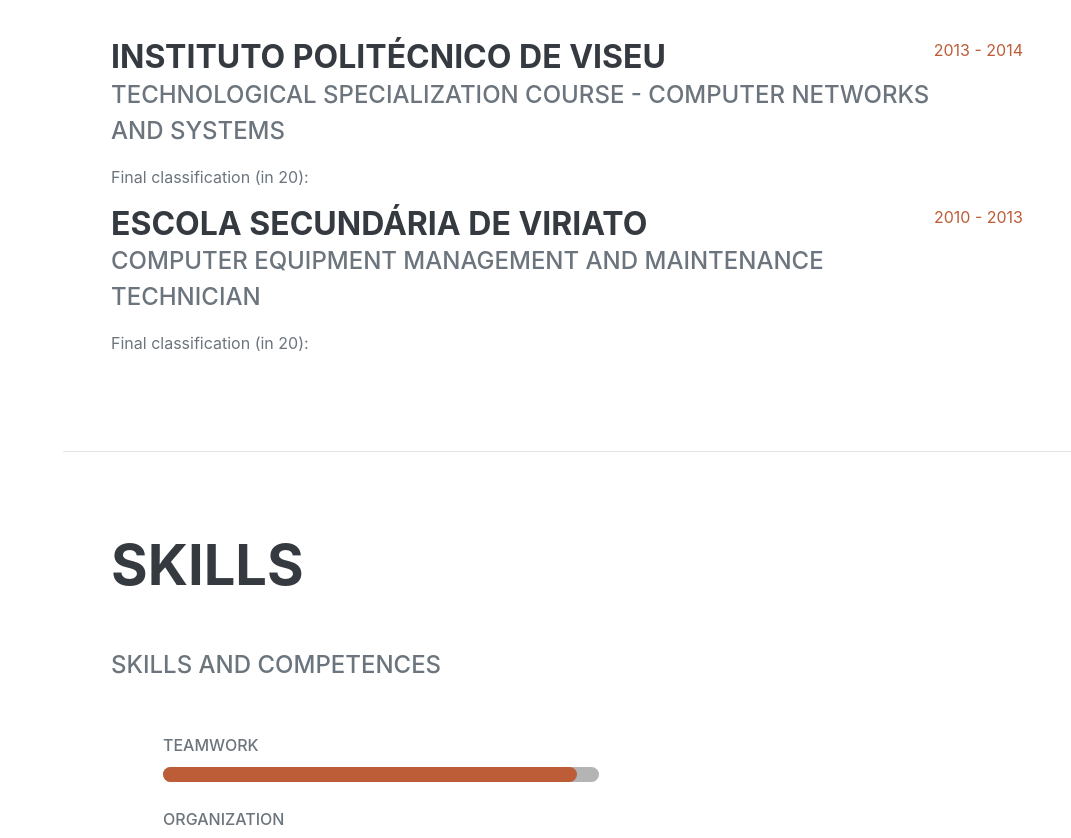
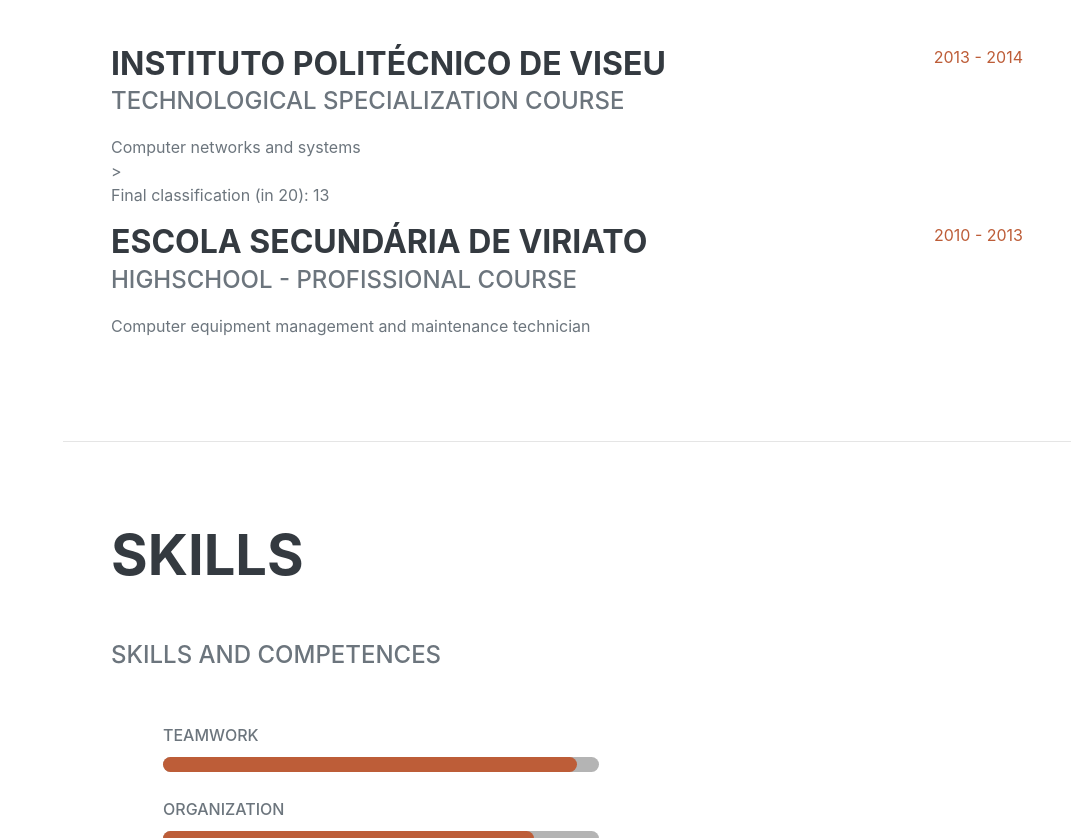
Before and after one commit to TXavierLopes/txavierlopes.github.io, a plain HTML site: page index.html in a window 1280 px wide. Shown: the part 2505-3343 px from the top of the page, without its empty margins (209-1280 px from the left). Drawn offline with nearby package versions, Linux system fonts and the light colour scheme; a web font is replaced by a local one.

Commit message:
Update index.html

```diff
--- a/index.html
+++ b/index.html
@@ -63,7 +63,7 @@
                 <p class="lead mb-5">I was born in 1995, in a small town in the canton of Valais, in switzerland, and I emigrated to Viseu, Portugal in 2004. From an early age, I gained a huge interest for the IT world, I´m always on watch for new technologies and how the computer market evolves in order to satisfy my curiosity and learn more.  <br><br>
 
                My academic career has always been connected to the computer engineering. In high school, I finished the course of "Maintenance and Repair of Computer Equipment", consequently I proceeded a Technological Specialization course of "Computer Networks and Systems" at the Instituto Politécnico de Viseu, where i also took and finished recently my licenciate degree of "Computer Science and Engineering".  <br><br>
-                    All the work and projects that I collected while I was studying, allowed me to grown professionally and gaining good work practice and A strong work ethic. <br> <br>
+                    All the work and projects that I collected while I was studying, allowed me to grown professionally and gaining good work practice and a strong work ethic. <br> <br>
                         As i <b>recently graduated</b>, i am currently looking for an opportunity to enter the world of <b>work with an IT job</b> in the region of Viseu.</p>
 
                 </p>
@@ -154,17 +154,18 @@
                 <div class="d-flex flex-column flex-md-row justify-content-between">
                     <div class="flex-grow-1">
                         <h3 class="mb-0">Instituto Politécnico de Viseu</h3>
-                        <div class="subheading mb-3">Technological specialization course - Computer networks and systems
+                        <div class="subheading mb-3">Technological specialization course
                         </div>
-                        <p>Final classification (in 20): </p>
+                        <div>Computer networks and systems</div>>
+                        <p>Final classification (in 20): 13</p>
                     </div>
                     <div class="flex-shrink-0"><span class="text-primary">2013 - 2014</span></div>
                 </div>
                 <div class="d-flex flex-column flex-md-row justify-content-between">
                     <div class="flex-grow-1">
                         <h3 class="mb-0">Escola Secundária de Viriato</h3>
-                        <div class="subheading mb-3">Computer equipment management and maintenance technician</div>
-                        <p>Final classification (in 20): </p>
+                        <div class="subheading mb-3">HighSchool - Profissional Course</div>
+                        <p>Computer equipment management and maintenance technician </p>
                     </div>
                     <div class="flex-shrink-0"><span class="text-primary">2010 - 2013</span></div>
                 </div>
```
